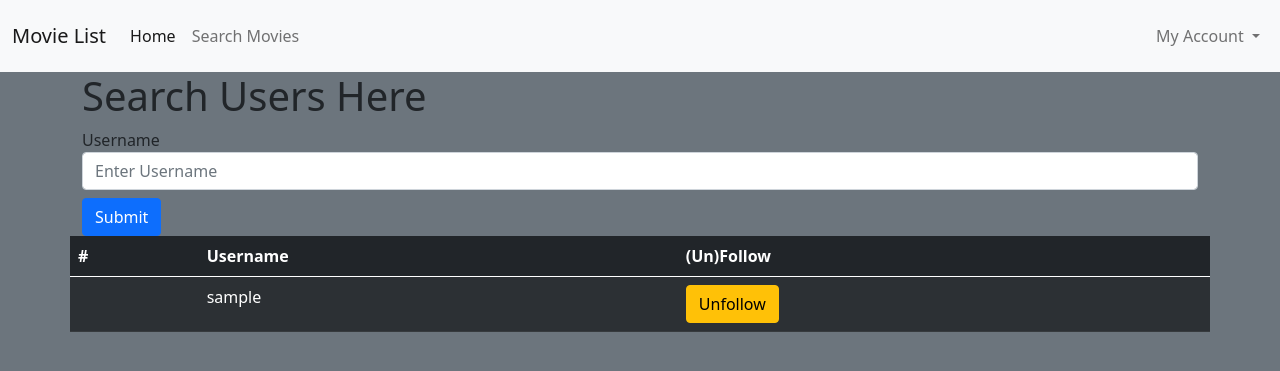
After one commit to bstanton773/FlaskMovieAPI, a Flask app: page /search-users in a window 1280 px wide. The commit adds this page. Shown: the top 371 px of the page. Run offline with Flask 2, Linux system fonts and the light colour scheme; a user stored in the database is signed in; tables that the repository leaves empty hold one stand-in row (values such as "Sample post"); some libraries are stand-ins or nearby versions.

Commit message:
Follow people

```diff
--- a/app/forms.py
+++ b/app/forms.py
@@ -5,6 +5,12 @@ from wtforms.validators import DataRequired, Email, EqualTo
 class SearchMovieForm(FlaskForm):
     title = StringField('Movie Title', validators=[DataRequired()])
     submit = SubmitField()
+
+
+class SearchUserForm(FlaskForm):
+    username = StringField('Username', validators=[DataRequired()])
+    submit = SubmitField()
+
 
 class UserInfoForm(FlaskForm):
     username = StringField('Username', validators=[DataRequired()])
--- a/app/models.py
+++ b/app/models.py
@@ -2,19 +2,40 @@ from app import db, login
 from werkzeug.security import generate_password_hash, check_password_hash
 from datetime import datetime, timedelta
 from flask_login import UserMixin
+from flask_sqlalchemy import BaseQuery
+
+
+followers = db.Table(
+    'followers',
+    db.Column('follower_id', db.Integer, db.ForeignKey('user.id')),
+    db.Column('followed_id', db.Integer, db.ForeignKey('user.id'))
+)
 
 
 @login.user_loader
 def load_user(user_id):
     return User.query.get(user_id)
 
+class UserQuery(BaseQuery):
+    # def get_active(self):
+    #     return self.filter(self.username=='bstanton773')
+    pass
+
 class User(db.Model, UserMixin):
+    query_class = UserQuery
     id = db.Column(db.Integer, primary_key=True)
     username = db.Column(db.String(150), nullable=False, unique=True)
     email = db.Column(db.String(150), nullable=False, unique=True)
     password = db.Column(db.String(256), nullable=False)
     watchlist = db.Column(db.ARRAY(db.Integer), default=[])
     ratings = db.relationship('Rating', backref='user', lazy=True)
+    followed = db.relationship(
+        'User', secondary=followers,
+        primaryjoin=(followers.c.follower_id == id),
+        secondaryjoin=(followers.c.followed_id == id),
+        backref=db.backref('followers', lazy='dynamic'),
+        lazy='dynamic'
+    )
 
     def __init__(self, username, email, password):
         self.username = username
@@ -23,6 +44,19 @@ class User(db.Model, UserMixin):
 
     def __repr__(self):
         return f'<User {self.id} | {self.username} >'
+
+    def follow(self, user):
+        if not self.is_following(user):
+            self.followed.append(user)
+            db.session.commit()
+
+    def unfollow(self, user):
+        if self.is_following(user):
+            self.followed.remove(user)
+            db.session.commit()
+
+    def is_following(self, user):
+        return self.followed.filter(followers.c.followed_id == user.id).count() > 0
 
     def add_to_watchlist(self, movie_id):
         if movie_id not in self.watchlist:
--- a/app/routes.py
+++ b/app/routes.py
@@ -2,7 +2,7 @@ import os
 from app import app, db
 from flask import render_template, request, flash, redirect, url_for
 from flask_login import login_user, logout_user, login_required, current_user
-from app.forms import SearchMovieForm, UserInfoForm, LoginForm, RatingForm
+from app.forms import SearchMovieForm, SearchUserForm, UserInfoForm, LoginForm, RatingForm
 from app.models import User, Rating
 import tmdbsimple as tmdb
 from werkzeug.security import check_password_hash
@@ -157,3 +157,44 @@ def remove_from_my_ratings(movie_id):
     db.session.delete(rating)
     db.session.commit()
     return redirect(url_for('my_ratings'))
+
+
+@app.route('/search-users', methods=['GET','POST'])
+@login_required
+def search_users():
+    form = SearchUserForm()
+    users = current_user.followed.all()
+    if request.method == 'POST' and form.validate():
+        username = form.username.data
+        search = f"%{username}%"
+        users = User.query.filter(User.username.ilike(search)).all()
+
+    return render_template('search_users.html', form=form, users=users)
+
+
+@app.route('/follow')
+@login_required
+def follow():
+    user_id = request.args.get('user_id')
+    u = User.query.get(user_id)
+
+    current_user.follow(u)
+    flash(f'You have followed {u.username}', 'success')
+    return redirect(url_for('search_users'))
+
+
+@app.route('/unfollow')
+@login_required
+def unfollow():
+    user_id = request.args.get('user_id')
+    u = User.query.get(user_id)
+
+    current_user.unfollow(u)
+    flash(f'You have unfollowed {u.username}', 'info')
+    return redirect(url_for('search_users'))
+
+
+# @app.route('/following')
+# def following():
+#     users = current_user.followed.all()
+#     return render_template('search_users')
--- a/app/templates/nav.html
+++ b/app/templates/nav.html
@@ -28,6 +28,7 @@
                     <ul class="dropdown-menu dropdown-menu-end" aria-labelledby="navbarDropdown">
                     <li><a class="dropdown-item" href="{{ url_for('watchlist') }}">Watchlist</a></li>
                     <li><a class="dropdown-item" href="{{ url_for('my_ratings') }}">My Ratings</a></li>
+                    <li><a class="dropdown-item" href="{{ url_for('search_users') }}">Following</a></li>
                     <li><hr class="dropdown-divider"></li>
                     <li><a class="dropdown-item" href="{{ url_for('logout') }}">Logout</a></li>
                     </ul>
--- /dev/null
+++ b/app/templates/search_users.html
@@ -0,0 +1,47 @@
+{% extends 'base.html' %}
+
+{% block content %}
+
+    <h1>Search Users Here</h1>
+
+    <form action="{{ url_for('search_users') }}" method="POST">
+        {{ form.hidden_tag() }}
+        <div class="form-group">
+            <fieldset>
+                {{ form.username.label }}
+                {{ form.username(class='form-control', placeholder='Enter Username') }}
+            </fieldset>
+            {{ form.submit(class='btn btn-primary mt-2') }}
+        </div>
+    </form>
+
+    {% if users %}
+        <div class="row">
+            <table class="table table-dark table-striped">
+                <thead>
+                    <tr>
+                        <th scope="col">#</th>
+                        <th scope="col">Username</th>
+                        <th scope="col">(Un)Follow</th>
+                    </tr>
+                </thead>
+                <tbody>
+                    {% for user in users %}
+                    <tr>
+                        <th scope="row"></th>
+                        <td>{{ user.username }}</td>
+                        <td>
+                            {% if not current_user.is_following(user) %}
+                                <a href="{{ url_for('follow', user_id=user.id) }}" class="btn btn-success">Follow</a>
+                            {% else %}
+                                <a href="{{ url_for('unfollow', user_id=user.id) }}" class="btn btn-warning">Unfollow</a>
+                            {% endif %}
+                        </td>
+                    </tr>
+                    {% endfor %}
+                </tbody>
+            </table>
+        </div>
+    {% endif %}
+
+{% endblock content %}
```
Also changed, not shown: migrations/versions/535a58e4bb06_followers.py (added, +33 -0 lines).
